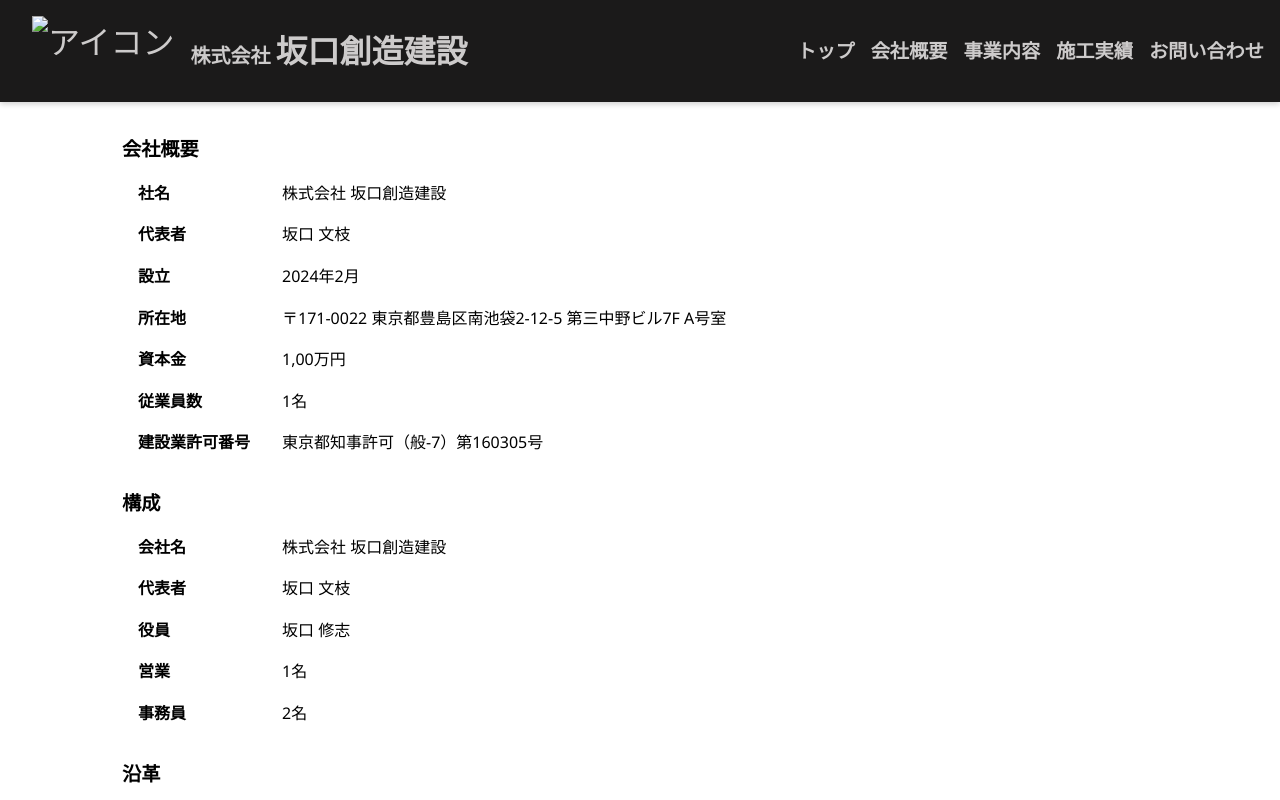
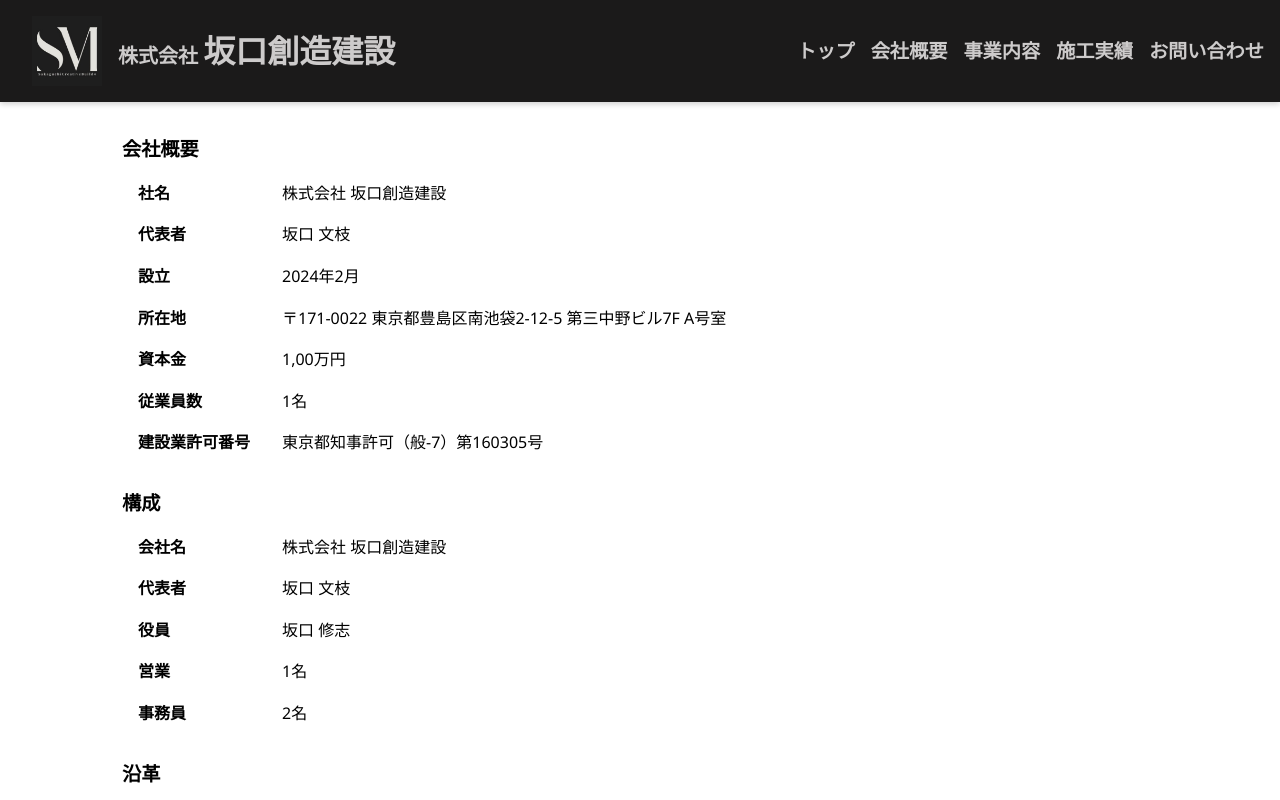
Before and after one commit to yukimura4631/sakaguchi-site, a plain HTML site: page docs/about.html in a window 1280 px wide. Shown: the top 800 px of the page. Drawn offline with Linux system fonts and the light colour scheme; the site is published under a folder, as on GitHub Pages, so addresses that start at the root find nothing.

Commit message:
Update about.html

```diff
--- a/docs/about.html
+++ b/docs/about.html
@@ -13,7 +13,7 @@
     <header class="site-header">
       <div class="wrapper">
         <div class="left-group">
-          <img src="/images/logo/sakaguchi-logo-cut.jpg" class="header-icon" alt="アイコン">
+          <img src="images/logo/sakaguchi-logo-cut.jpg" class="header-icon" alt="アイコン">
           <h1 class="logo"><a href="index.html"><small>株式会社 </small><strong>坂口創造建設</strong></a></h1>
         </div>
         <nav class="main-nav">
```
